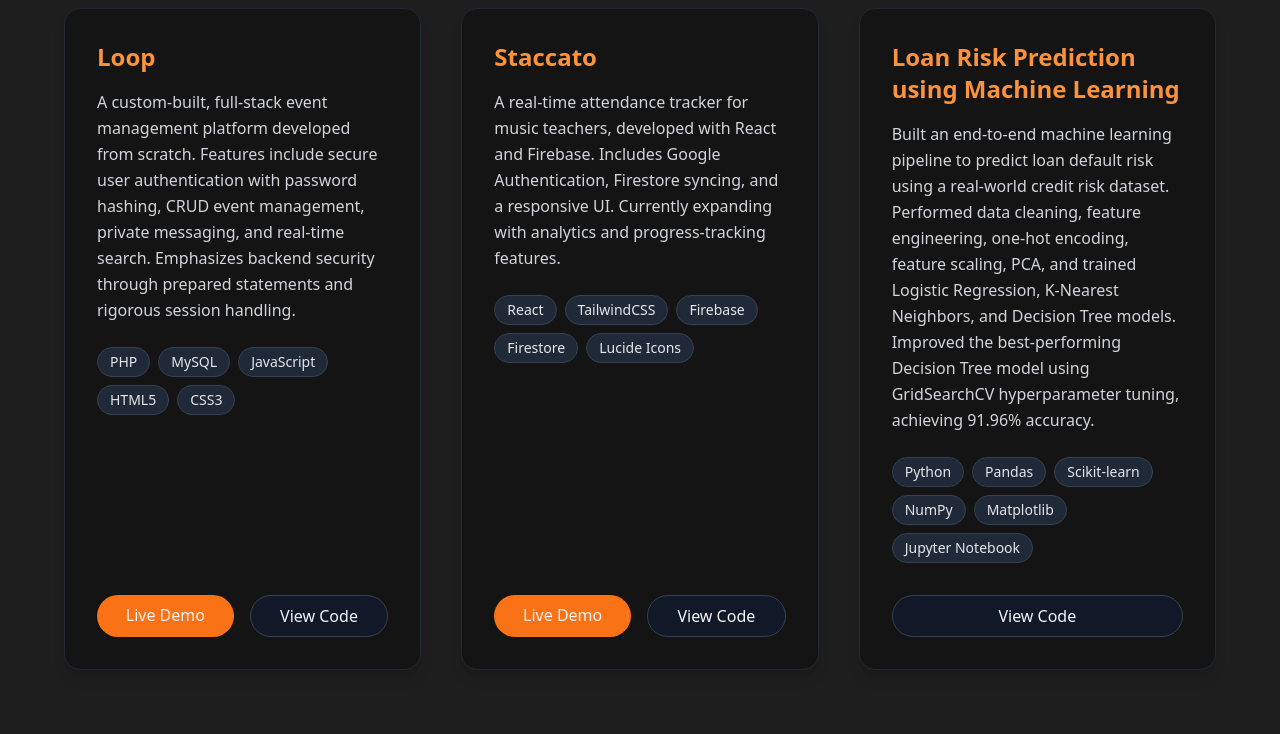
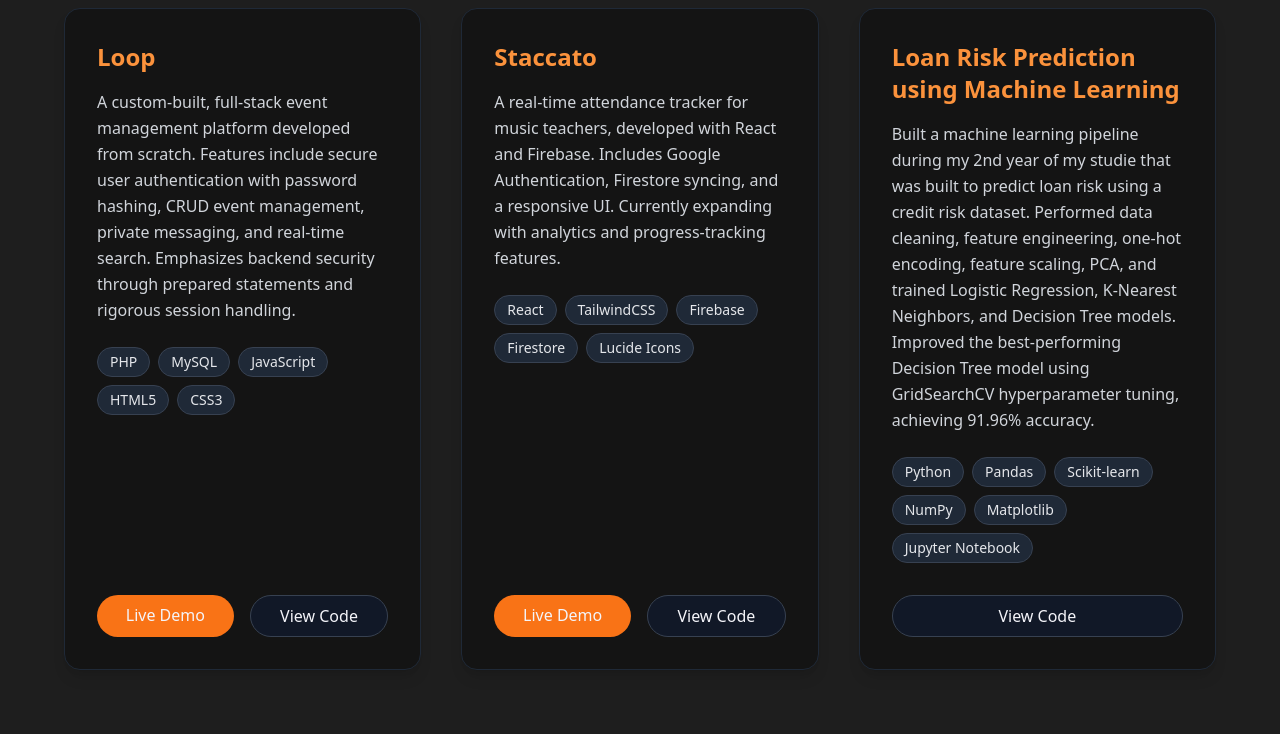
Before and after one commit to Waldo-Oosthuizen/portfolio, a React (Vite) app: page /#/ in a window 1280 px wide. Shown: the part 1780-2514 px from the top of the page. Built offline with nearby package versions, Linux system fonts and the light colour scheme.

Commit message:
updated email address

```diff
--- a/src/components/Projects.jsx
+++ b/src/components/Projects.jsx
@@ -32,7 +32,7 @@
       'Jupyter Notebook',
     ],
     description:
-      'Built an end-to-end machine learning pipeline to predict loan default risk using a real-world credit risk dataset. Performed data cleaning, feature engineering, one-hot encoding, feature scaling, PCA, and trained Logistic Regression, K-Nearest Neighbors, and Decision Tree models. Improved the best-performing Decision Tree model using GridSearchCV hyperparameter tuning, achieving 91.96% accuracy.',
+      'Built a machine learning pipeline during my 2nd year of my studie that was built to predict loan risk using a credit risk dataset. Performed data cleaning, feature engineering, one-hot encoding, feature scaling, PCA, and trained Logistic Regression, K-Nearest Neighbors, and Decision Tree models. Improved the best-performing Decision Tree model using GridSearchCV hyperparameter tuning, achieving 91.96% accuracy.',
     github: 'https://github.com/Waldo-Oosthuizen/ML_Credit_Risk',
   },
 
--- a/src/pages/Contact.jsx
+++ b/src/pages/Contact.jsx
@@ -73,9 +73,9 @@
             <div className="flex items-center gap-3">
               <FaEnvelope className="text-gray-300 text-xl" />
               <a
-                href="mailto:waldooosthuizen1234@gmail.com"
+                href="mailto:woosthuizen.dev@gmail.com"
                 className="hover:text-orange-400 transition-colors duration-300">
-                waldooosthuizen1234@gmail.com
+                woosthuizen.dev@gmail.com
               </a>
             </div>
 
@@ -151,10 +151,10 @@
             {status === 'sending'
               ? 'Sending...'
               : status === 'sent'
-              ? 'Message Sent!'
-              : status === 'error'
-              ? 'Error Sending'
-              : 'Send Message'}
+                ? 'Message Sent!'
+                : status === 'error'
+                  ? 'Error Sending'
+                  : 'Send Message'}
           </button>
         </motion.form>
       </div>
```
